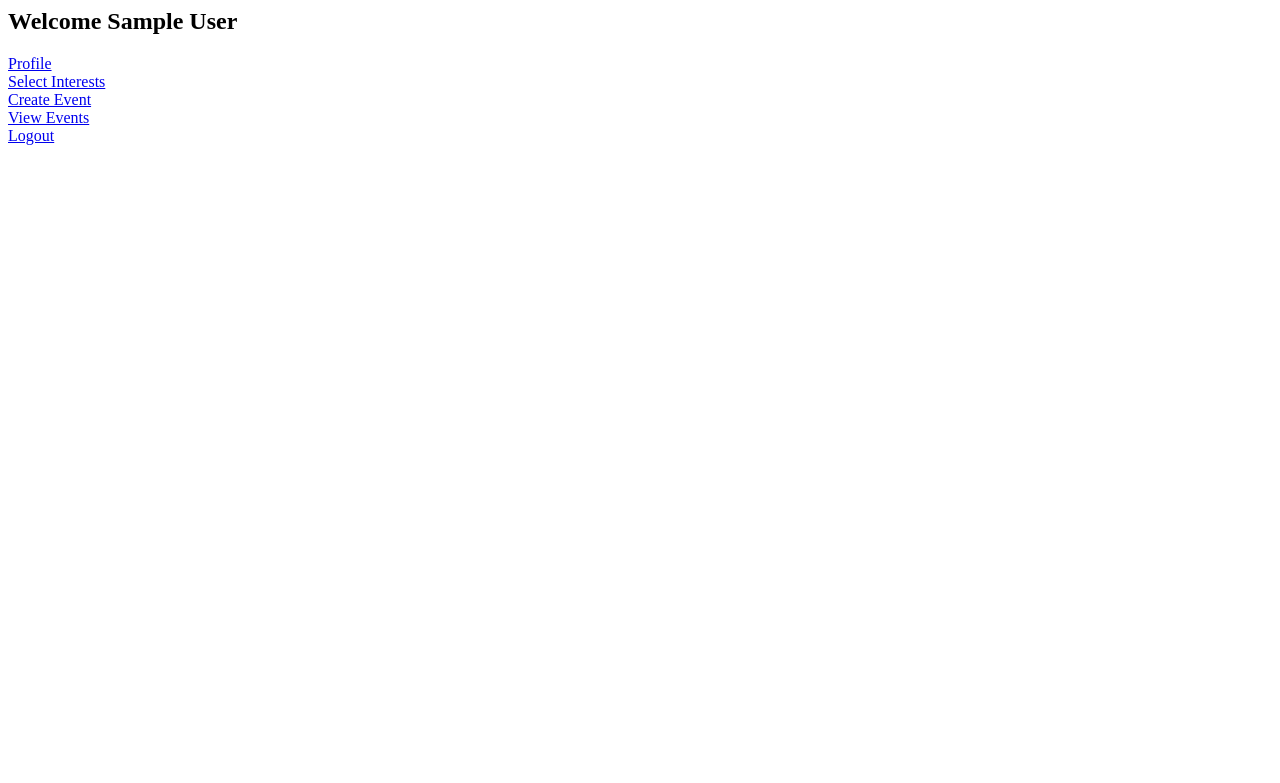
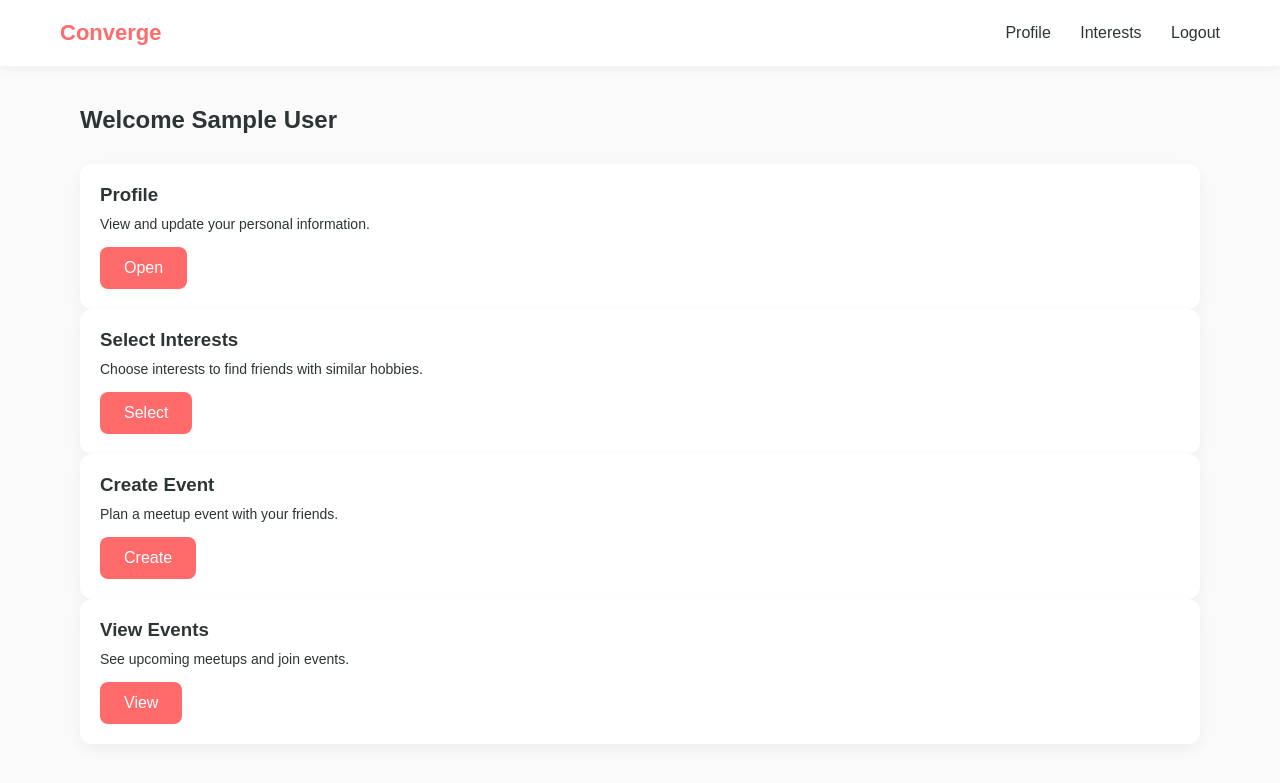
Before and after one commit to Koyena06/Converge-Meet-App, a PHP site: page /user/dashboard.php in a window 1280 px wide. Shown: the top 783 px of the page. Run offline with PHP 8.4, Linux system fonts and the light colour scheme; the visitor is signed in with stand-in values (Sample User, id 1).

Commit message:
Refactor dashboard layout and navigation links

```diff
--- a/user/dashboard.php
+++ b/user/dashboard.php
@@ -8,10 +8,59 @@
     }
 ?>
 
-<h2>Welcome <?php echo $_SESSION["name"]; ?></h2>
+<!DOCTYPE html>
+<html>
+    <head>
+        <title>Dashboard</title>
+        <link rel="stylesheet" href="../assets/css/style.css">
+    </head>
 
-<a href="profile.php">Profile</a><br>
-<a href="interests.php">Select Interests</a><br>
-<a href="../events/create_event.php">Create Event</a><br>
-<a href="../events/view_event.php">View Events</a><br>
-<a href="../auth/logout.php">Logout</a>
+    <body>
+
+        <div class="navbar">
+
+            <div class="logo">Converge</div>
+
+                <div class="nav-links">
+                    <a href="profile.php">Profile</a>
+                    <a href="interests.php">Interests</a>
+                    <a href="../auth/logout.php">Logout</a>
+                </div>
+        </div>
+
+
+            <div class="dashboard">
+
+                <h2>Welcome <?php echo $_SESSION["name"]; ?></h2>
+
+                <div class="card-container">
+
+                    <div class="card">
+                        <h3>Profile</h3>
+                        <p>View and update your personal information.</p>
+                        <a href="profile.php" class="btn btn-primary">Open</a>
+                    </div>
+
+                    <div class="card">
+                        <h3>Select Interests</h3>
+                        <p>Choose interests to find friends with similar hobbies.</p>
+                        <a href="interests.php" class="btn btn-primary">Select</a>
+                    </div>
+
+                    <div class="card">
+                        <h3>Create Event</h3>
+                        <p>Plan a meetup event with your friends.</p>
+                        <a href="../events/create_event.php" class="btn btn-primary">Create</a>
+                    </div>
+
+                    <div class="card">
+                        <h3>View Events</h3>
+                        <p>See upcoming meetups and join events.</p>
+                        <a href="../events/view_event.php" class="btn btn-primary">View</a>
+                    </div>
+                </div>
+
+            </div>
+
+    </body>
+</html>
```
